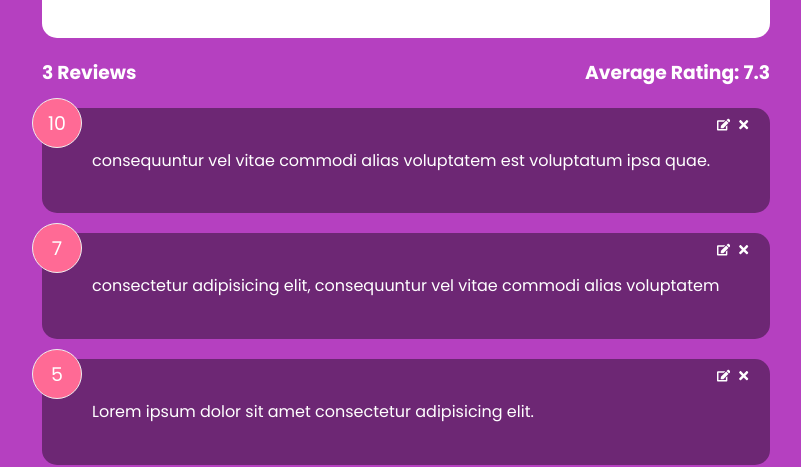
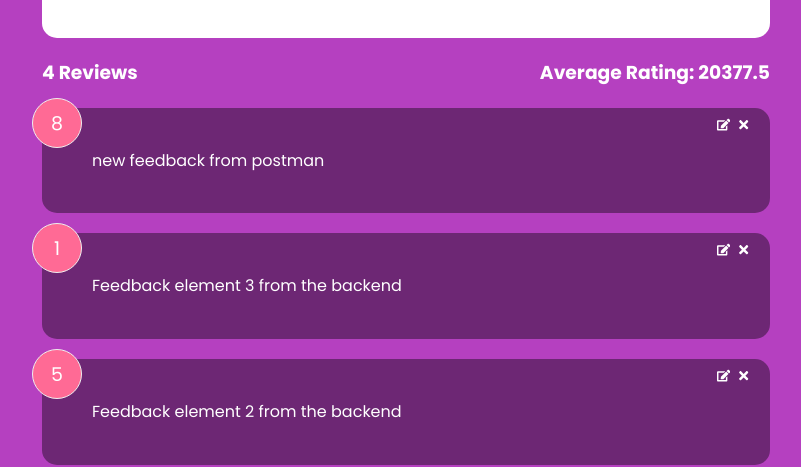
Before and after one commit to pengravity/feedback-app, a React (Create React App) app: page / in a window 1280 px wide. Shown: the part 341-808 px from the top of the page, without its empty margins (234-1035 px from the left). Built offline with nearby package versions, Linux system fonts and the light colour scheme; data requests are answered from the project's data file.

Commit message:
feedback now fetched from mocked backend

```diff
--- a/db.json
+++ b/db.json
@@ -14,6 +14,11 @@
       "id": 3,
       "rating": 1,
       "text": "Feedback element 3 from the backend"
+    },
+    {
+      "rating": "8",
+      "text": "new feedback from postman",
+      "id": 4
     }
   ]
 }
--- a/src/components/FeedbackStats.jsx
+++ b/src/components/FeedbackStats.jsx
@@ -7,8 +7,8 @@ function FeedbackStats() {
   const { feedback } = useContext(FeedbackContext);
 
   let average =
-    feedback.reduce((acc, cur) => {
-      return acc + cur.rating;
+    feedback.reduce((total, num) => {
+      return total + num.rating;
     }, 0) / feedback.length;
 
   average = average.toFixed(1);
--- a/src/context/FeedbackContext.js
+++ b/src/context/FeedbackContext.js
@@ -1,30 +1,30 @@
-import { createContext, useState } from 'react';
+import { createContext, useState, useEffect } from 'react';
 import { v4 as uuidv4 } from 'uuid';
 
 const FeedbackContext = createContext();
 
 export const FeedbackProvider = ({ children }) => {
-  const [feedback, setFeedback] = useState([
-    {
-      id: 1,
-      rating: 10,
-      text: ' consequuntur vel vitae commodi alias voluptatem est voluptatum ipsa quae.',
-    },
-    {
-      id: 2,
-      rating: 7,
-      text: ' consectetur adipisicing elit, consequuntur vel vitae commodi alias voluptatem ',
-    },
-    {
-      id: 3,
-      rating: 5,
-      text: 'Lorem ipsum dolor sit amet consectetur adipisicing elit. ',
-    },
-  ]);
+  const [isLoading, setIsLoading] = useState(true);
+  const [feedback, setFeedback] = useState([]);
   const [feedbackEdit, setFeedbackEdit] = useState({
     element: {},
     edit: false,
   });
+
+  useEffect(() => {
+    fetchFeedback();
+  }, []);
+
+  // fetch feedback
+  const fetchFeedback = async () => {
+    const response = await fetch(
+      'http://localhost:5000/feedback?_sort=id&_order=desc'
+    );
+    const data = await response.json();
+
+    setFeedback(data);
+    setIsLoading(false);
+  };
 
   const deleteFeedback = (id) => {
     if (window.confirm('Are you sure you want to delete? ')) {
@@ -67,6 +67,7 @@ export const FeedbackProvider = ({ children }) => {
         editFeedback,
         feedbackEdit,
         updateFeedback,
+        isLoading,
       }}
     >
       {children}
```
